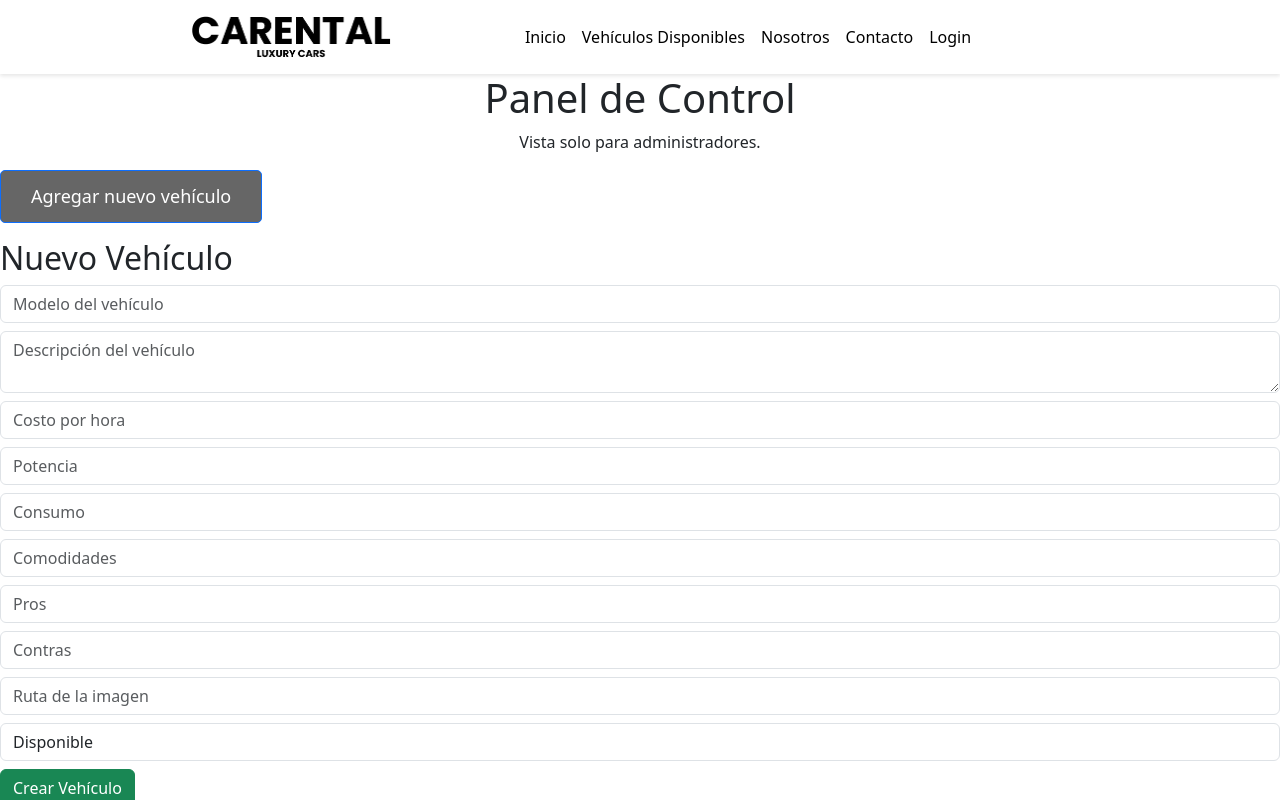
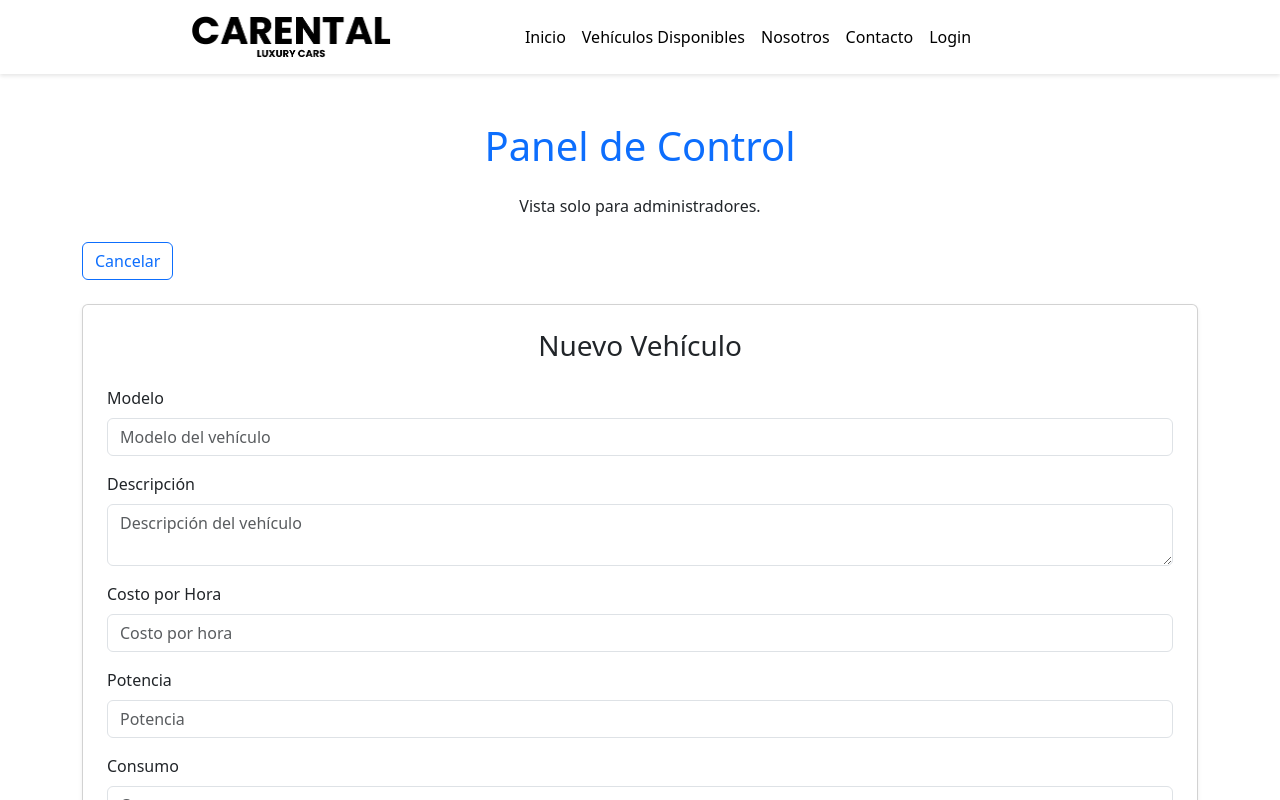
Before and after one commit to erikfacundo/alquiler-vehiculos, a React (Vite) app in the folder client/: page /panel-control in a window 1280 px wide. Both pictures are taken after a click on the button "Agregar nuevo vehículo". Shown: the top 800 px of the page. Built offline with nearby package versions, Linux system fonts and the light colour scheme; no server answers.

Commit message:
update de panel de contrl

```diff
--- a/client/src/paginas/PanelControl.jsx
+++ b/client/src/paginas/PanelControl.jsx
@@ -1,5 +1,6 @@
 import axios from "axios";
 import React, { useEffect, useState } from "react";
+import Swal from 'sweetalert2';
 
 const PanelControl = () => {
   const [vehiculos, setVehiculos] = useState([]);
@@ -49,16 +50,31 @@ const PanelControl = () => {
     }
   };
 
-  // Función para eliminar un vehículo
+  // Función para eliminar un vehículo con confirmación de SweetAlert
   const eliminarVehiculo = async (id) => {
+    const result = await Swal.fire({
+      title: '¿Estás seguro?',
+      text: "¡Este vehículo será eliminado permanentemente!",
+      icon: 'warning',
+      showCancelButton: true,
+      confirmButtonText: 'Sí, eliminar',
+      cancelButtonText: 'Cancelar',
+    });
+
+    if (result.isConfirmed) {
       try {
         await axios.delete(`http://localhost:3000/api/vehiculos/${id}`, {
           headers: { Authorization: `Bearer ${token}` },
         });
         setVehiculos(vehiculos.filter((vehiculo) => vehiculo.id !== id));
-      alert("Vehículo eliminado correctamente");
+        Swal.fire(
+          'Eliminado!',
+          'El vehículo ha sido eliminado.',
+          'success'
+        );
       } catch (error) {
         console.error("Error al eliminar vehículo:", error);
+      }
     }
   };
 
@@ -75,114 +91,148 @@ const PanelControl = () => {
     });
   };
 
-  // Crear un nuevo vehículo
+  // Crear un nuevo vehículo y mostrar mensaje con SweetAlert
   const crearVehiculo = async () => {
     try {
       await axios.post("http://localhost:3000/api/vehiculos", nuevoVehiculo);
       setShowForm(false); // Ocultar el formulario después de crear el vehículo
       getVehiculos(); // Recargar los vehículos
-      alert("Vehículo creado exitosamente");
+      Swal.fire(
+        '¡Éxito!',
+        'Vehículo creado exitosamente.',
+        'success'
+      );
     } catch (error) {
       console.error("Error al crear vehículo:", error);
     }
   };
 
   return (
-    <div>
-      <h1 className="text-center">Panel de Control</h1>
-      <p className="text-center">Vista solo para administradores.</p>
+    <div className="container mt-5">
+      <h1 className="text-center mb-4 text-primary">Panel de Control</h1>
+      <p className="text-center mb-4">Vista solo para administradores.</p>
 
       {/* Botón para mostrar el formulario */}
-      <button className="btn btn-primary mb-3" onClick={toggleForm}>
-        Agregar nuevo vehículo
+      <button className="btn btn-outline-primary mb-4" onClick={toggleForm}>
+        {showForm ? "Cancelar" : "Agregar nuevo vehículo"}
       </button>
 
       {/* Formulario de agregar vehículo */}
       {showForm && (
-        <div className="mb-4">
-          <h2>Nuevo Vehículo</h2>
+        <div className="card shadow-sm p-4 mb-4">
+          <h3 className="card-title text-center mb-4">Nuevo Vehículo</h3>
           <div>
+            <div className="mb-3">
+              <label className="form-label">Modelo</label>
               <input
                 type="text"
                 name="modelo"
                 value={nuevoVehiculo.modelo}
                 onChange={handleInputChange}
                 placeholder="Modelo del vehículo"
-              className="form-control mb-2"
+                className="form-control"
               />
+            </div>
+            <div className="mb-3">
+              <label className="form-label">Descripción</label>
               <textarea
                 name="descripcion"
                 value={nuevoVehiculo.descripcion}
                 onChange={handleInputChange}
                 placeholder="Descripción del vehículo"
-              className="form-control mb-2"
+                className="form-control"
               />
+            </div>
+            <div className="mb-3">
+              <label className="form-label">Costo por Hora</label>
               <input
                 type="number"
                 name="costoPorHora"
                 value={nuevoVehiculo.costoPorHora}
                 onChange={handleInputChange}
                 placeholder="Costo por hora"
-              className="form-control mb-2"
+                className="form-control"
               />
+            </div>
+            <div className="mb-3">
+              <label className="form-label">Potencia</label>
               <input
                 type="number"
                 name="potencia"
                 value={nuevoVehiculo.potencia}
                 onChange={handleInputChange}
                 placeholder="Potencia"
-              className="form-control mb-2"
+                className="form-control"
               />
+            </div>
+            <div className="mb-3">
+              <label className="form-label">Consumo</label>
               <input
                 type="number"
                 name="consumo"
                 value={nuevoVehiculo.consumo}
                 onChange={handleInputChange}
                 placeholder="Consumo"
-              className="form-control mb-2"
+                className="form-control"
               />
+            </div>
+            <div className="mb-3">
+              <label className="form-label">Comodidades</label>
               <input
                 type="text"
                 name="comodidades"
                 value={nuevoVehiculo.comodidades}
                 onChange={handleInputChange}
                 placeholder="Comodidades"
-              className="form-control mb-2"
+                className="form-control"
               />
+            </div>
+            <div className="mb-3">
+              <label className="form-label">Pros</label>
               <input
                 type="text"
                 name="pros"
                 value={nuevoVehiculo.pros}
                 onChange={handleInputChange}
                 placeholder="Pros"
-              className="form-control mb-2"
+                className="form-control"
               />
+            </div>
+            <div className="mb-3">
+              <label className="form-label">Contras</label>
               <input
                 type="text"
                 name="contras"
                 value={nuevoVehiculo.contras}
                 onChange={handleInputChange}
                 placeholder="Contras"
-              className="form-control mb-2"
+                className="form-control"
               />
+            </div>
+            <div className="mb-3">
+              <label className="form-label">Imagenes</label>
               <input
                 type="text"
                 name="imagenes"
                 value={nuevoVehiculo.imagenes}
                 onChange={handleInputChange}
                 placeholder="Ruta de la imagen"
-              className="form-control mb-2"
+                className="form-control"
               />
+            </div>
+            <div className="mb-3">
+              <label className="form-label">Estado</label>
               <select
                 name="disponible"
                 value={nuevoVehiculo.disponible}
                 onChange={handleInputChange}
-              className="form-control mb-2"
+                className="form-control"
               >
                 <option value={true}>Disponible</option>
                 <option value={false}>Alquilado</option>
               </select>
-            <button className="btn btn-success" onClick={crearVehiculo}>
+            </div>
+            <button className="btn btn-success w-100" onClick={crearVehiculo}>
               Crear Vehículo
             </button>
           </div>
@@ -190,7 +240,8 @@ const PanelControl = () => {
       )}
 
       {/* Tabla de vehículos */}
-      <table className="table table-striped">
+      <div className="table-responsive">
+        <table className="table table-bordered table-striped table-hover">
           <thead>
             <tr>
               <th>ID</th>
@@ -220,23 +271,14 @@ const PanelControl = () => {
                 <td>{vehiculo.contras}</td>
                 <td>{vehiculo.disponible ? "Disponible" : "Alquilado"}</td>
                 <td>
-                {vehiculo.disponible ? (
                   <button
-                    className="btn btn-warning"
-                    onClick={() => cambiarDisponibilidad(vehiculo.id, 0)}
+                    className="btn btn-warning btn-sm me-2"
+                    onClick={() => cambiarDisponibilidad(vehiculo.id, !vehiculo.disponible)}
                   >
-                    Aprobar
+                    {vehiculo.disponible ? "Deshabilitar" : "Habilitar"}
                   </button>
-                ) : (
                   <button
-                    className="btn btn-success"
-                    onClick={() => cambiarDisponibilidad(vehiculo.id, 1)}
-                  >
-                    Pasar a disponible
-                  </button>
-                )}
-                <button
-                  className="btn btn-danger ml-2"
+                    className="btn btn-danger btn-sm"
                     onClick={() => eliminarVehiculo(vehiculo.id)}
                   >
                     Eliminar
@@ -247,6 +289,7 @@ const PanelControl = () => {
           </tbody>
         </table>
       </div>
+    </div>
   );
 };
 
```
Lines whose indentation alone changed are shown as unchanged.
